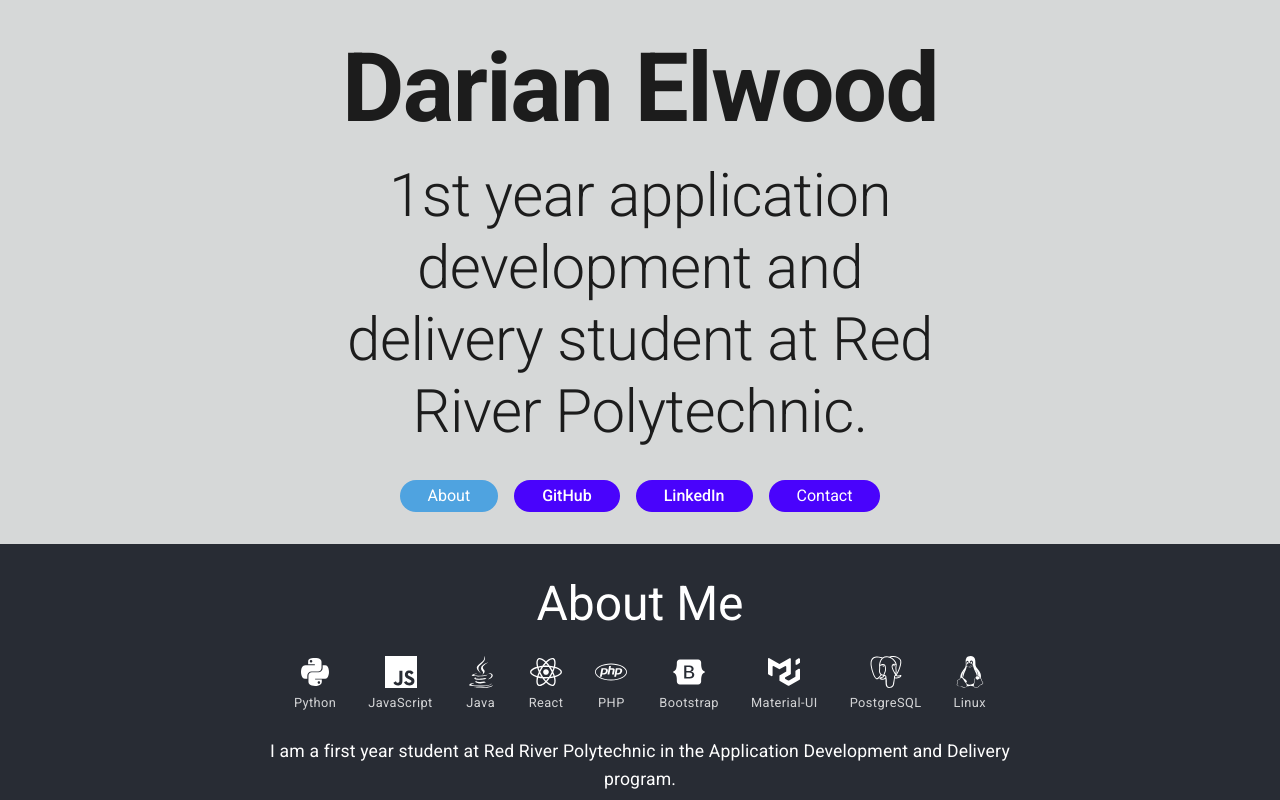
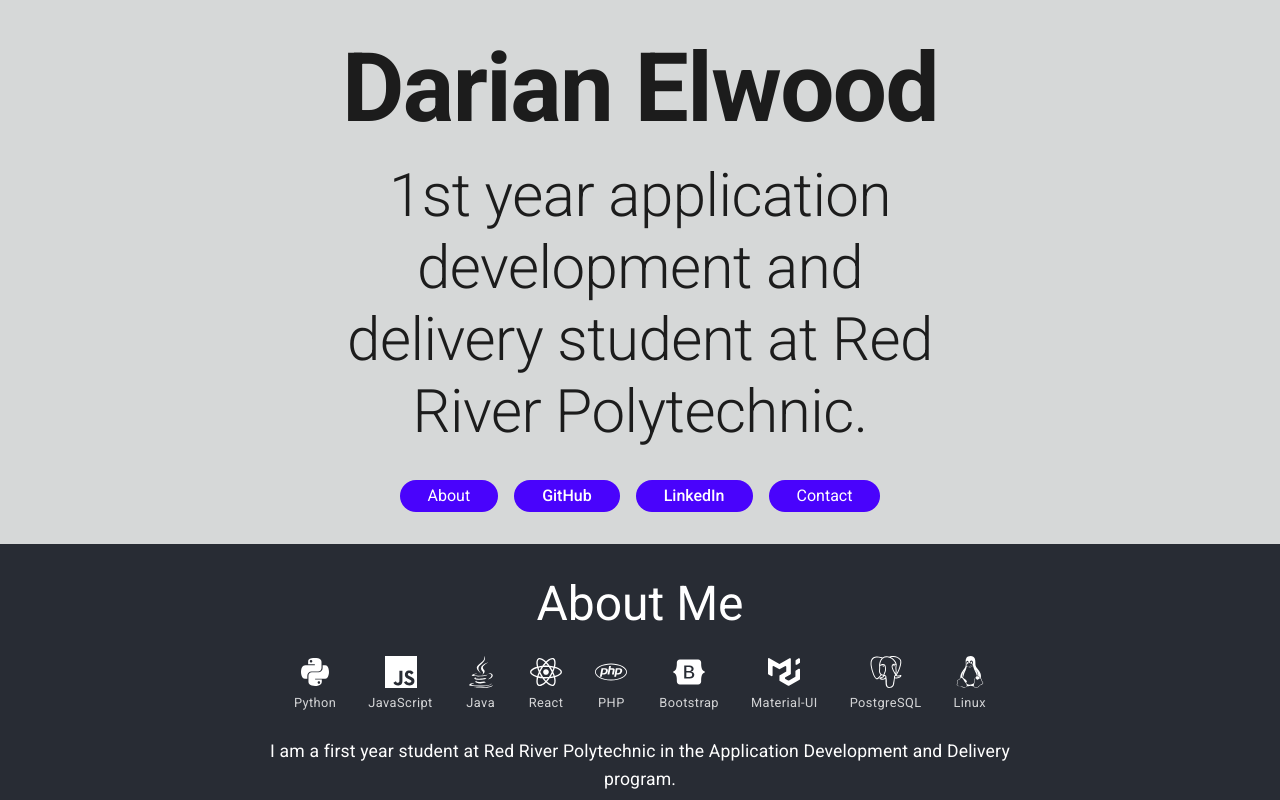
Before and after one commit to DarianElwood/Homepage, a React (Vite) app: page / in a window 1280 px wide. Shown: the top 800 px of the page. Built offline with nearby package versions, Linux system fonts and the light colour scheme.

Commit message:
unfucking css

```diff
--- a/src/Homescreen.jsx
+++ b/src/Homescreen.jsx
@@ -44,7 +44,6 @@ function Homescreen() {
             <SplashScreen
                 aboutClickHandler={aboutClickHandler}
                 contactClickHandler={contactClickHandler}
-                activePage={activePage}
             />
             <ContactScreen displayContactPage={activePage === 'contact'} />
             <AboutPage displayAboutPage={activePage === 'about'} />
@@ -52,7 +51,7 @@ function Homescreen() {
     );
 }
 
-function SplashScreen({ aboutClickHandler, contactClickHandler, activePage }) {
+function SplashScreen({ aboutClickHandler, contactClickHandler }) {
     return (
         <Box
             component="header"
@@ -97,10 +96,14 @@ function SplashScreen({ aboutClickHandler, contactClickHandler, activePage }) {
                             onClick={aboutClickHandler}
                             sx={{
                                 color: 'white',
-                                background: activePage === 'about' ? '#4fa3e0' : '#4903fc',
+                                background: '#4903fc',
                                 '&:hover': {
                                     color: 'black',
                                     background: '#4fa3e0'
+                                },
+                                '&.Mui-focusVisible, &:focus': {
+                                    outline: 'none',
+                                    boxShadow: 'none',
                                 },
                                 fontSize: '1rem',
                                 padding: '8px 16px',
@@ -119,6 +122,10 @@ function SplashScreen({ aboutClickHandler, contactClickHandler, activePage }) {
                                     color: 'black',
                                     background: '#4fa3e0'
                                 },
+                                '&.Mui-focusVisible, &:focus': {
+                                    outline: 'none',
+                                    boxShadow: 'none',
+                                },
                                 fontSize: '1rem',
                                 padding: '8px 16px',
                             }}
@@ -136,6 +143,10 @@ function SplashScreen({ aboutClickHandler, contactClickHandler, activePage }) {
                                     color: 'black',
                                     background: '#4fa3e0'
                                 },
+                                '&.Mui-focusVisible, &:focus': {
+                                    outline: 'none',
+                                    boxShadow: 'none',
+                                },
                                 fontSize: '1rem',
                                 padding: '8px 16px',
                             }}
@@ -145,10 +156,14 @@ function SplashScreen({ aboutClickHandler, contactClickHandler, activePage }) {
                             onClick={contactClickHandler}
                             sx={{
                                 color: 'white',
-                                background: activePage === 'contact' ? '#4fa3e0' : '#4903fc',
+                                background: '#4903fc',
                                 '&:hover': {
                                     color: 'black',
                                     background: '#4fa3e0'
+                                },
+                                '&.Mui-focusVisible, &:focus': {
+                                    outline: 'none',
+                                    boxShadow: 'none',
                                 },
                                 fontSize: '1rem',
                                 padding: '8px 16px',
@@ -330,7 +345,6 @@ ContactScreen.propTypes = {
 SplashScreen.propTypes = {
     aboutClickHandler: PropTypes.func.isRequired,
     contactClickHandler: PropTypes.func.isRequired,
-    activePage: PropTypes.string.isRequired,
 };
 
 export default Homescreen;
```
